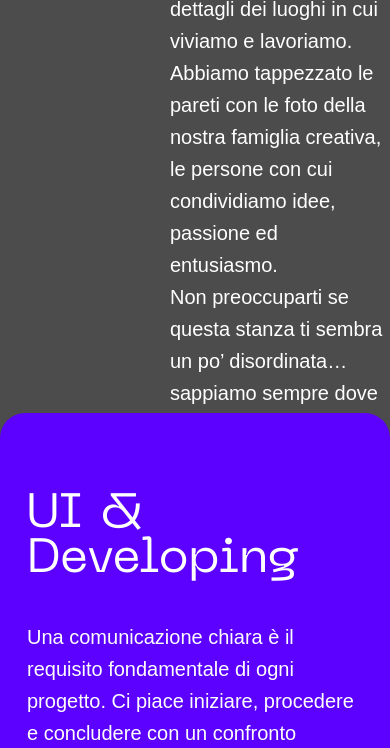
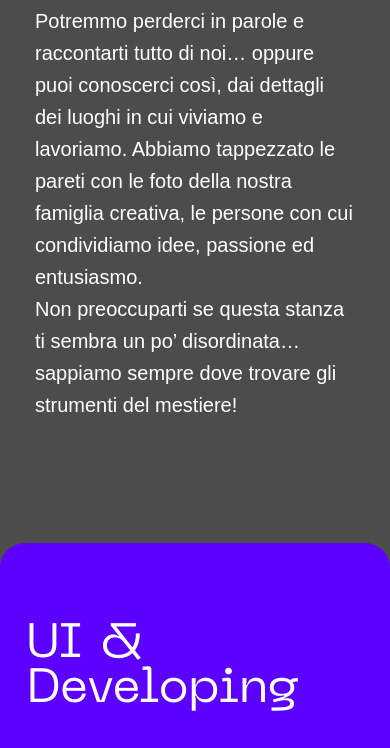
Before and after one commit to sleeepylala/Wider-View-Project, a website built with Parcel: page index.html in a window 390 px wide. Shown: the part 305-1053 px from the top of the page. Built offline with nearby package versions, Linux system fonts and the light colour scheme; a web font is replaced by a local one.

Commit message:
responsive

```diff
--- a/index.html
+++ b/index.html
@@ -26,6 +26,7 @@
 
   <body>
     <!-- Inizio Navbar -->
+    <div class="container-background">
     <nav class="navbar navbar-container sticky-top">
       <a class="navbar-brand" href="#">
         <img src="src/assets/images/viewerview-logo-menu.png" class="logo" />
@@ -464,6 +465,7 @@
         </div>
       </div>
     </footer>
+  </div>
     <!-- Fine sezione footer -->
 
     <!-- Bootstrap JavaScript Bundle (include Popper.js) -->
--- a/src/assets/scss/components/_hero.scss
+++ b/src/assets/scss/components/_hero.scss
@@ -1,27 +1,44 @@
 .container-parent-hero {
   display: flex;
-  height: 600px;
+  min-height: 730px;
   flex-direction: column;
   justify-content: center;
+  align-items: start;
+  padding-left: 150px;
 }
+
 .container-hero-text {
   position: relative;
   color: white;
-  max-width: 1050px;
-
-  padding-left: 170px;
   z-index: 2;
+  text-align: start;
+  max-width: 65%;
+  padding: 0 20px;
 
   h1 {
     font-family: $font-family-pp-neue-machina;
     font-size: 48px;
-    line-height: 45px;
+    line-height: 1.2;
     font-weight: 400;
-    padding-bottom: 30px;
+    padding-bottom: 20px;
   }
+
   p {
     font-family: $font-family-rubik;
     font-size: 20px;
     line-height: 32px;
   }
 }
+
+@media (max-width: 992px) {
+  .container-hero-text {
+    max-width: 100%;
+  }
+  .container-parent-hero {
+    padding: 0 15px !important;
+  }
+}
+
+/* Media query per schermi piccoli */
+@media (max-width: 576px) {
+}
```
Also changed, not shown: dist/index.html, src/assets/css/style.css, 2 other files.
